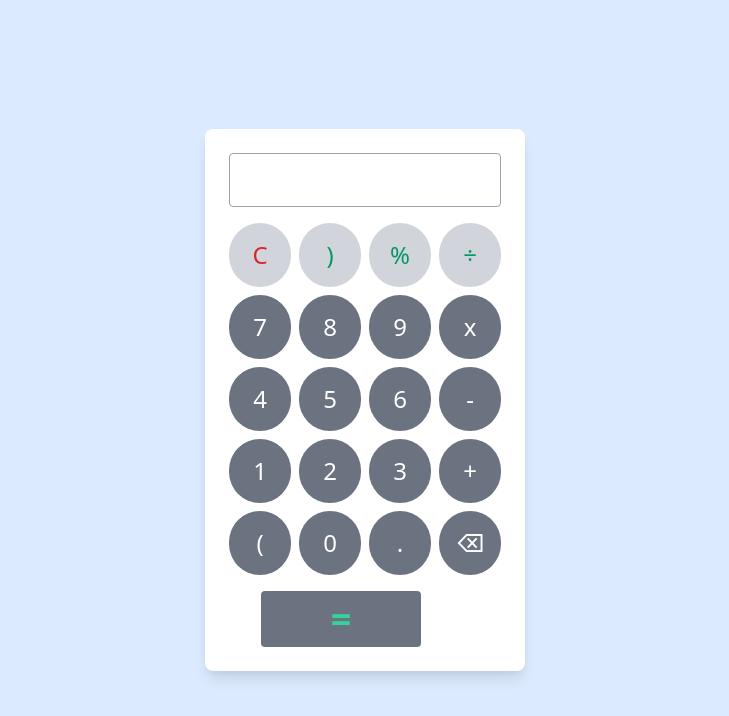
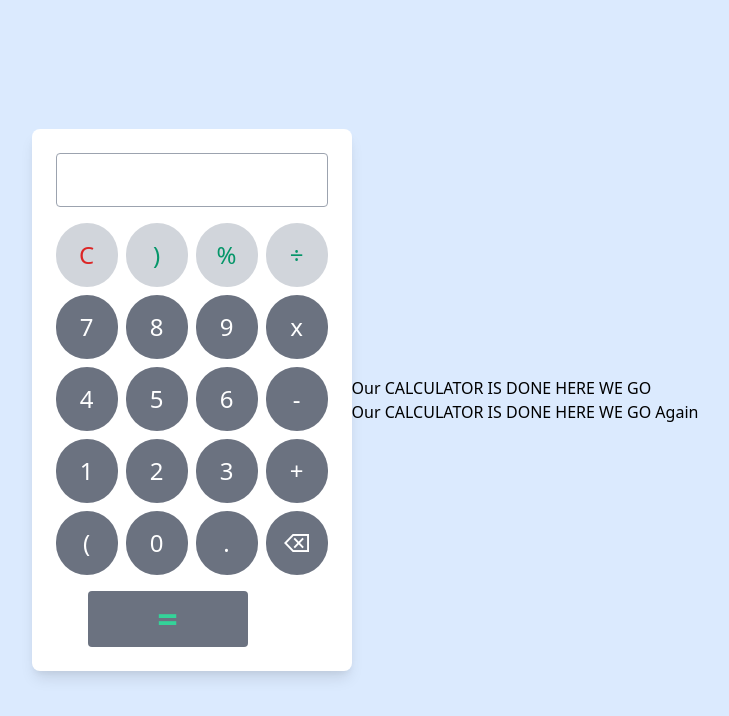
Before and after one commit to Morage26/Calculators, a plain HTML site: page index.html in a window 1280 px wide. Shown: the whole page, without its empty margins (275-1004 px from the left). Drawn offline with nearby package versions, Linux system fonts and the light colour scheme; files whose address does not match are found by name.

Commit message:
Modified index by adding closing speech (#1)
Co-authored-by: morage26 <kudhanstore@gmail.com>

```diff
--- a/index.html
+++ b/index.html
@@ -42,6 +42,11 @@
 
 </div>
 
+<div>
+  <h1>Our CALCULATOR IS DONE HERE WE GO</h1>
+  <h1>Our CALCULATOR IS DONE HERE WE GO Again</h1>
+</div>
+
 
 
 
```
